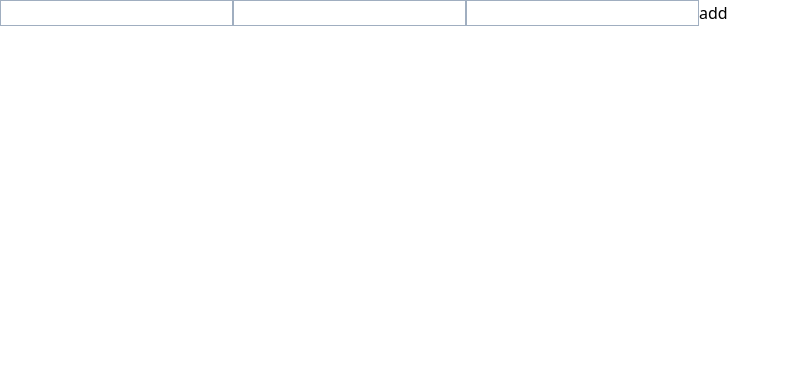
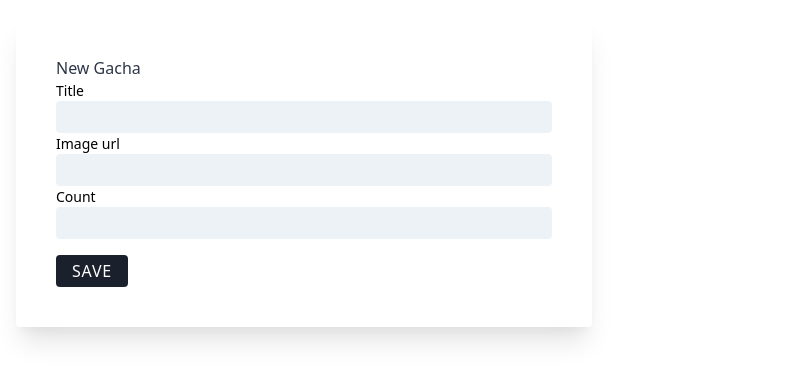
Before and after one commit to zimagen/randomness-machine, a Next.js app: page /gacha-list/new in a window 1280 px wide. Shown: the top 380 px of the page, without its empty margins (0-790 px from the left). Built offline with nearby package versions, Linux system fonts and the light colour scheme.

Commit message:
Change the UI of Gacha creation page.

```diff
--- a/pages/gacha-list/new/index.tsx
+++ b/pages/gacha-list/new/index.tsx
@@ -2,8 +2,7 @@
 import React, { useCallback, useRef } from 'react'
 import { NextPage } from 'next'
 import styled from 'styled-components'
-import { useGacha, Gacha } from '@/hooks/useGacha'
-import { useRecoilCallback } from 'recoil'
+import { useGacha } from '@/hooks/useGacha'
 import { useRouter } from 'next/router'
 
 // (2) Types層
@@ -16,17 +15,49 @@ type Props = {
 const Component: React.FCX<Props> = ({ className, handleClick, formRef }) => (
   <div className={className}>
     <form
+      className="max-w-xl m-4 p-10 bg-white rounded shadow-xl"
       ref={formRef}
       onSubmit={(e) => {
         e.preventDefault()
         return handleClick()
       }}
     >
-      <input className="border border-gray-500" type="text" name="gachaTitle" />
-      <input className="border border-gray-500" type="text" name="imageUrl" />
-      <input className="border border-gray-500" type="number" name="count" />
-
-      <button type="submit">add</button>
+      <p className="text-gray-800 font-medium">New Gacha</p>
+      <div>
+        <label className="block text-sm text-gray-00">Title</label>
+        <input
+          className="w-full px-5 py-1 text-gray-700 bg-gray-200 rounded"
+          name="gachaTitle"
+          type="text"
+          required
+        />
+      </div>
+      <div>
+        <label className="block text-sm text-gray-00">Image url</label>
+        <input
+          className="w-full px-5 py-1 text-gray-700 bg-gray-200 rounded"
+          name="imageUrl"
+          type="text"
+          required
+        />
+      </div>
+      <div>
+        <label className="block text-sm text-gray-00">Count</label>
+        <input
+          className="w-full px-5 py-1 text-gray-700 bg-gray-200 rounded"
+          name="count"
+          type="text"
+          required
+        />
+      </div>
+      <div className="mt-4">
+        <button
+          className="px-4 py-1 text-white font-light tracking-wider bg-gray-900 rounded"
+          type="submit"
+        >
+          SAVE
+        </button>
+      </div>
     </form>
   </div>
 )
```
